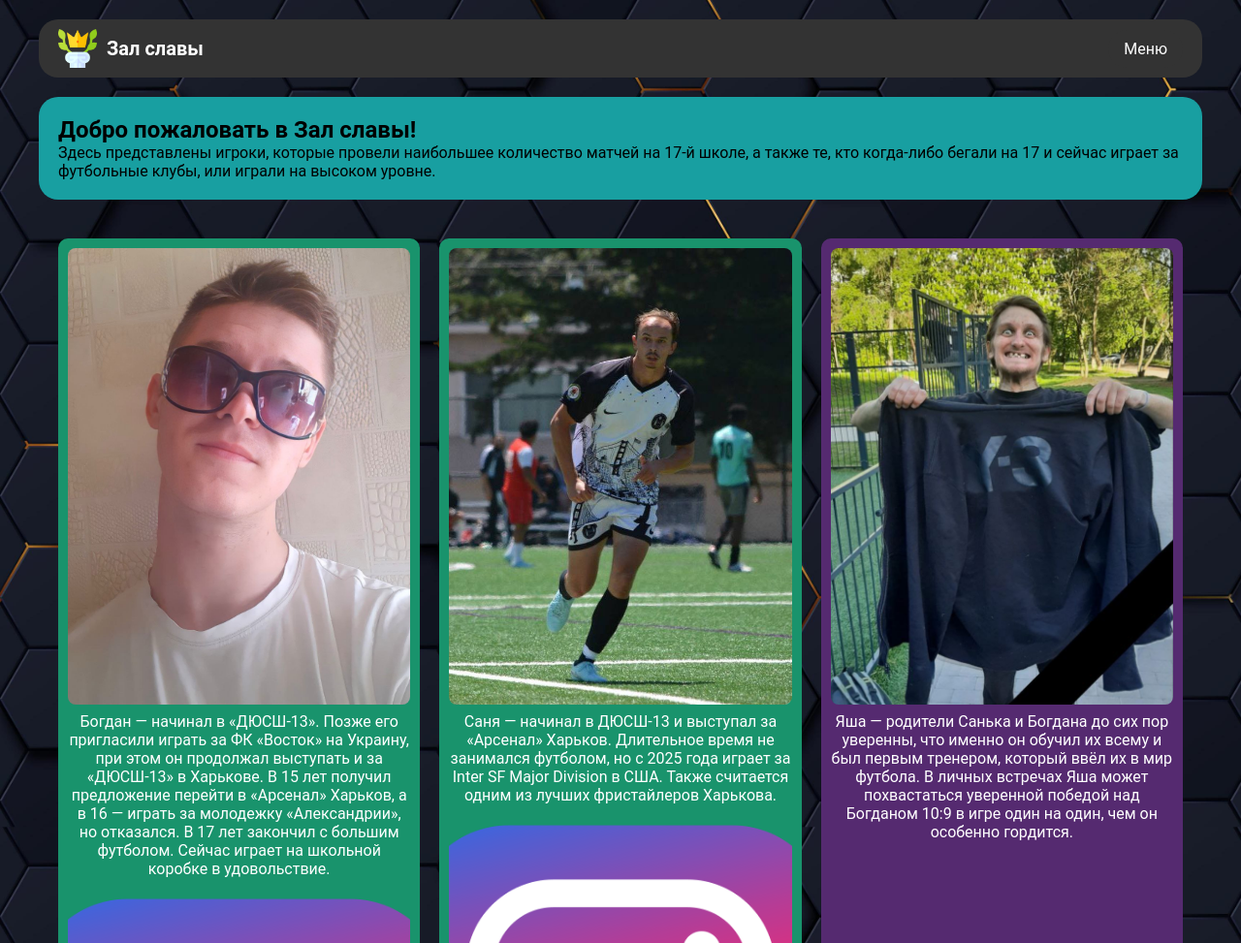
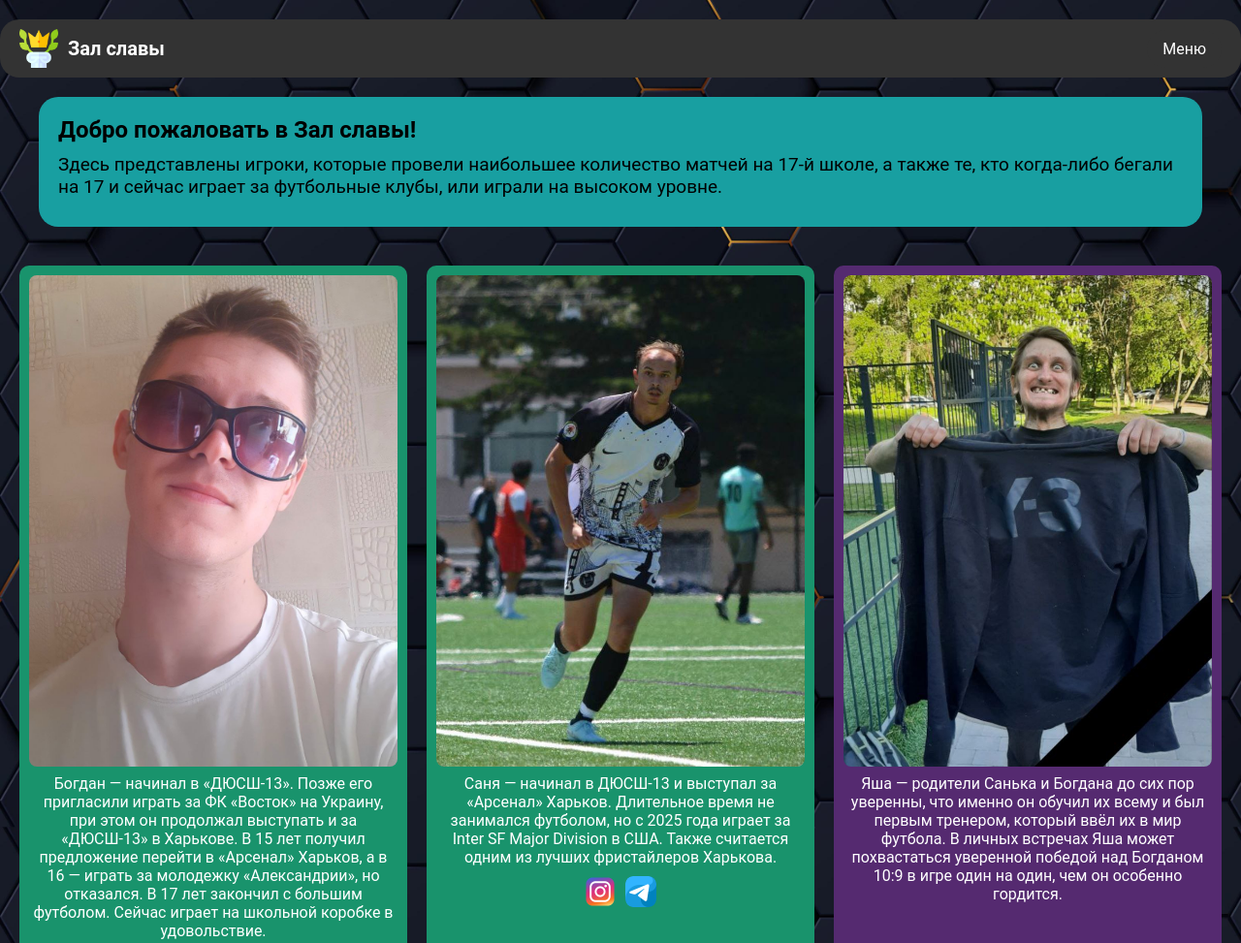
Before and after one commit to Bodia2022/17, a plain HTML site: page transfers.html in a window 1280 px wide. Shown: the top 973 px of the page at 97% size. Drawn offline with Linux system fonts and the light colour scheme.

Commit message:
Update style.css

```diff
--- a/style.css
+++ b/style.css
@@ -7,7 +7,7 @@
     box-sizing: border-box;
  }
 body {
-    width:1200px;
+    width:1300px;
     max-width:100%;
     margin:20px auto;
     margin-bottom:100px;
@@ -99,6 +99,10 @@ main {
     max-width: 1200px;         /* чтобы не растягивался слишком сильно на больших экранах */
 }
 
+main p {
+    margin: 10px 0;
+    font-size: 19px; /* размер шрифта */
+}
 .hall-of-fame {
   display: grid;
   grid-template-columns: repeat(3, 1fr); /* 3 блока в ряд */
@@ -129,6 +133,34 @@ main {
 .fame-block:nth-child(3) {
   background: #552a70; /* фон блока 3-й фотки */
 }
+.fame-block .insta-link {
+  display: block;
+  margin-top: 10px;
+  text-align: center;
+}
+
+.fame-block .insta-icon {
+  display: block;
+  margin: 0 auto;
+  width: 32px;
+  height: 32px;
+  transition: transform 0.2s ease;
+}
+
+.fame-block .insta-icon:hover {
+  transform: scale(1.1);
+}
+.socials {
+  display: flex;
+  justify-content: center; /* выравнивание по центру */
+  gap: 10px;               /* расстояние между иконками */
+  margin-top: 10px;
+}
+
+.socials a {
+  display: inline-flex;
+}
+
 
 /* Адаптивность под телефоны */
 @media (max-width: 768px) {
```
